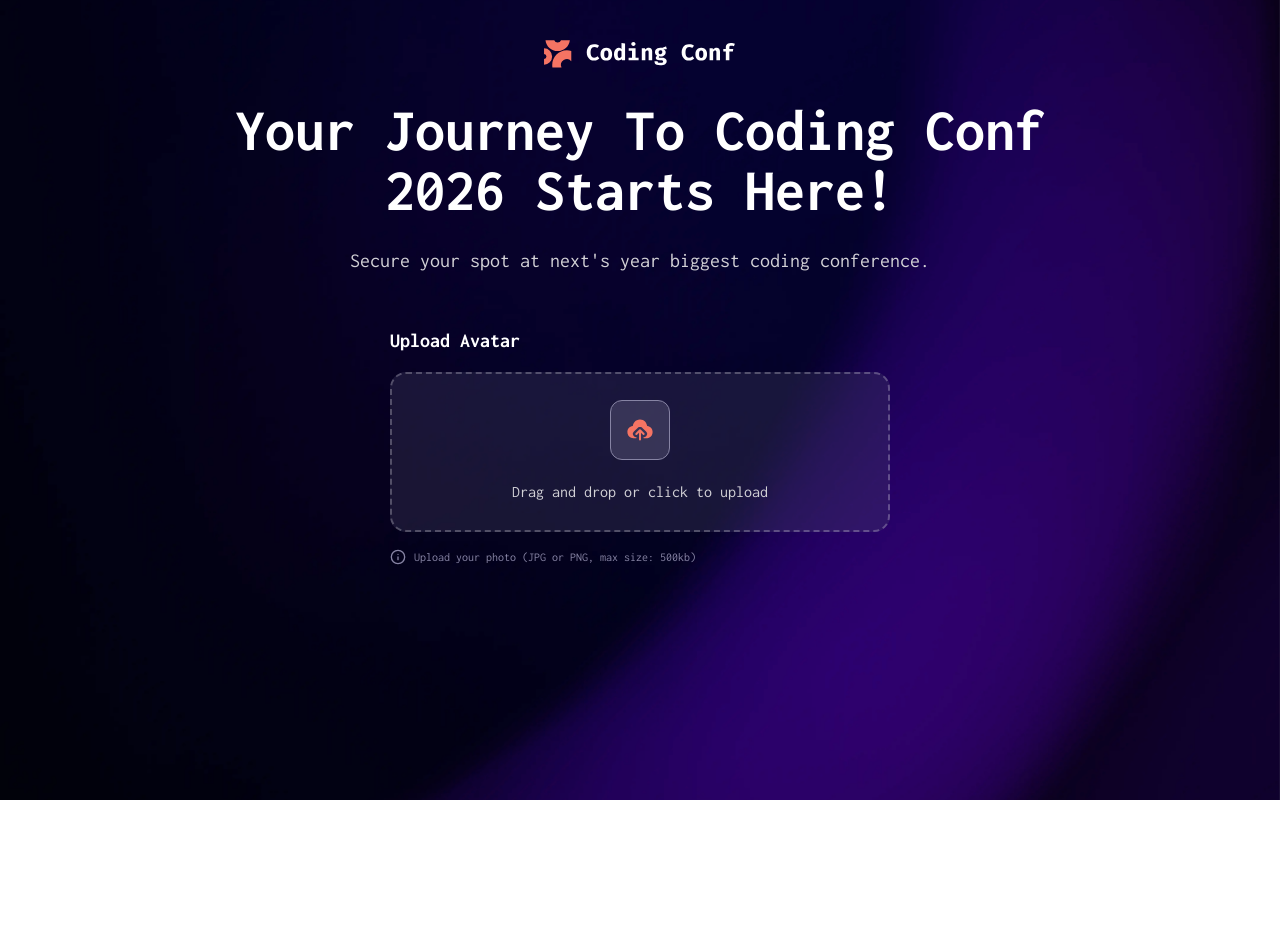
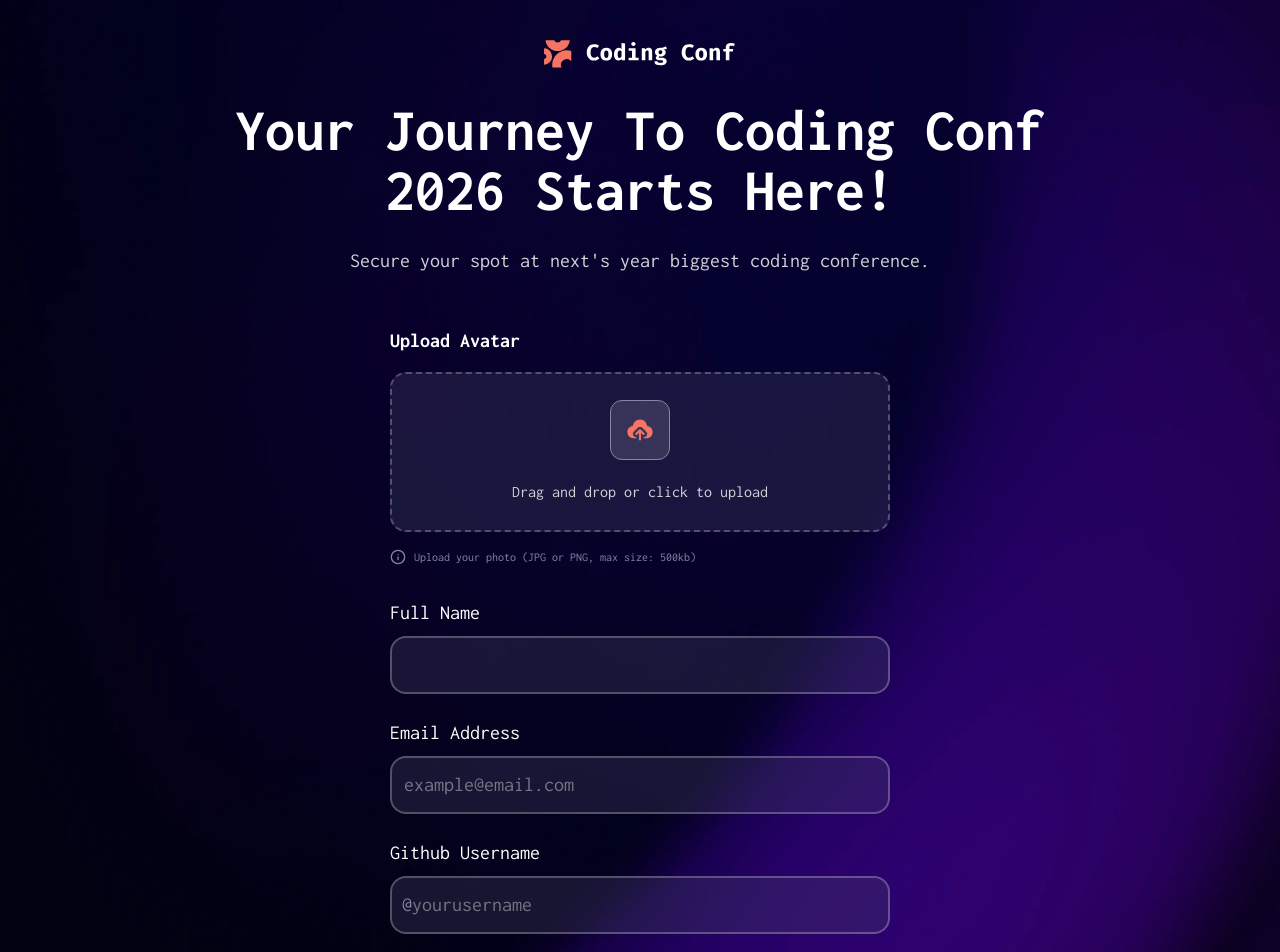
Before and after one commit to oluseguncodess/ticket-generator, a React (Vite) app: page / in a window 1280 px wide. Shown: the top 952 px of the page. Before the commit the page ends 800 px from the top, so only its background shows below. Built offline with nearby package versions, Linux system fonts and the light colour scheme.

Commit message:
feat:homepage ui done

```diff
--- a/src/App.tsx
+++ b/src/App.tsx
@@ -1,3 +1,4 @@
+import Form from "./components/form";
 import Hero from "./components/hero";
 import UploadAvatar from "./components/upload-avatar";
 import Homepage from "./pages/homepage";
@@ -8,6 +9,7 @@ function App() {
       <Homepage>
         <Hero/>
         <UploadAvatar/>
+        <Form/>
       </Homepage>
     </>
   );
--- /dev/null
+++ b/src/components/Input.tsx
@@ -0,0 +1,52 @@
+import type { ChangeEvent } from "react";
+
+interface InputProps<T> {
+  label: T;
+  type: T;
+  id: T;
+  name: T;
+  value: T;
+  handleOnChange: (e: ChangeEvent<HTMLInputElement>) => void;
+  placeholder: T;
+  prefix?: T;
+}
+
+export default function Input({
+  label,
+  type,
+  id,
+  name,
+  value,
+  handleOnChange,
+  prefix,
+  placeholder,
+}: InputProps<string>) {
+  return (
+    <div className="flex flex-col gap-2 relative">
+      <label htmlFor={id} className="text-neutral-0 capitalize">
+        {label}
+      </label>
+
+      {prefix ? (
+        <span
+          className="pl-3 select-none absolute top-13 text-neutral-500"
+          aria-hidden="true"
+        >
+          {prefix}
+        </span>
+      ) : null}
+
+      <input
+        type={type}
+        id={id}
+        className={`p-3 rounded-2xl text-neutral-300 border-2 border-neutral-0/25 bg-neutral-700/30 focus:outline-neutral-700 focus:outline-offset-4 autofill:shadow-[0_0_0_1000px_white_inset] ${prefix && "pl-5 lowercase"}`}
+        name={name}
+        onChange={handleOnChange}
+        value={value}
+        aria-label={label}
+        placeholder={placeholder}
+        autoComplete="off"
+      />
+    </div>
+  );
+}
--- /dev/null
+++ b/src/components/form.tsx
@@ -0,0 +1,45 @@
+import { useState, type ChangeEvent } from "react";
+import { inputFields } from "../data/inputFields";
+import Input from "./Input";
+
+type FormType = {
+  fullName: string;
+  email: string;
+  username: string;
+};
+
+const initialFormState: FormType = {
+  fullName: "",
+  email: "",
+  username: "",
+};
+
+export default function Form() {
+  const [userData, setUserData] = useState<FormType>(initialFormState);
+
+  function handleOnChange(e: ChangeEvent<HTMLInputElement>) {
+    const { name, value } = e.target;
+
+    setUserData((prev) => ({ ...prev, [name]: value }));
+  }
+  return (
+    <form className="flex flex-col w-full md:max-w-125 mt-7 md:mt-8 gap-6 mb-40">
+      {inputFields.map((input) => (
+        <Input
+          key={input.id}
+          id={input.id}
+          label={input.label}
+          name={input.name}
+          type={input.type}
+          handleOnChange={handleOnChange}
+          value={userData[input.name as keyof FormType] ?? ""}
+          prefix={input.name === "username" ? "@" : ""}
+          placeholder={input.placeholder}
+        />
+      ))}
+      <button className="bg-orange-500 p-4 capitalize rounded-2xl font-bold text-[#090832]">
+        Generate my ticket
+      </button>
+    </form>
+  );
+}
--- /dev/null
+++ b/src/data/inputFields.ts
@@ -0,0 +1,23 @@
+export const inputFields = [
+  {
+    id: "full-name",
+    type: "text",
+    name: "fullName",
+    label: "full name",
+    placeholder: '',
+  },
+  {
+    id: "email-address",
+    type: "email",
+    name: "email",
+    label: "email address",
+    placeholder: 'example@email.com',
+  },
+  {
+    id: "github_username",
+    type: "text",
+    name: "username",
+    label: "github username",
+    placeholder: 'yourusername',
+  },
+];
```
